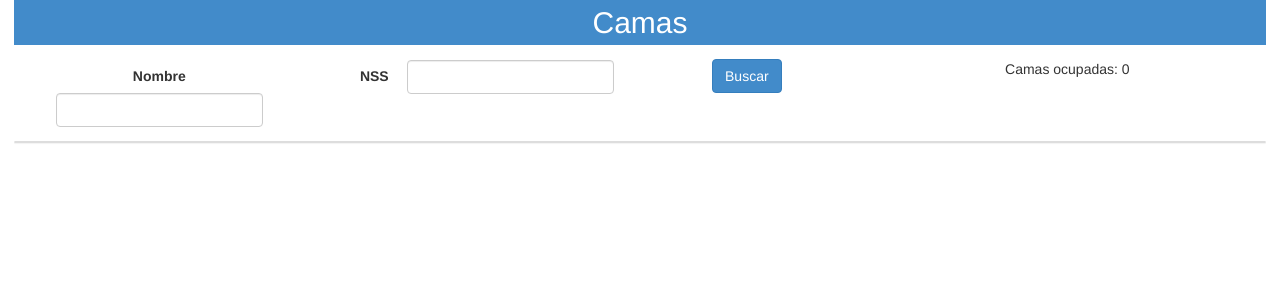
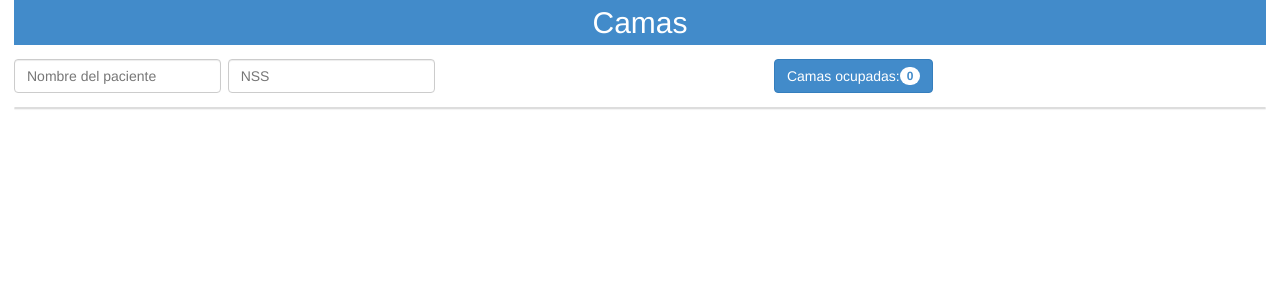
Before and after one commit to Dante7/NotasMedicas, a Django app: page /camas/ in a window 1280 px wide. Shown: the top 300 px of the page. Run offline with Django 3.2, Linux system fonts and the light colour scheme; a user stored in the database is signed in; data comes from the database, SQL or seed files in the repository; data that the repository does not hold is empty; some libraries are stand-ins or nearby versions.

Commit message:
Notas 1.8

```diff
--- a/NotasMedicas/NotasMedicas/templates/camas.html
+++ b/NotasMedicas/NotasMedicas/templates/camas.html
@@ -15,20 +15,16 @@
 	<h2 class="bg-primary">Camas</h2>
 
 	<form action="" class="form-inline busqueda">
-
 		<div class="row">
-			<div  class="form-group col-sm-12 col-xs-12 col-lg-3">
-				<label for="nombre">Nombre</label>
-				<input type="text" class="form-control" id="nombre" name="nombre">
+			<div  class="form-group col-sm-12 col-xs-12 col-lg-2">
+				<input type="text" class="form-control" id="nombre" name="nombre" placeholder="Nombre del paciente">
 			</div>
-			<div  class="form-group col-sm-12 col-xs-12 col-lg-3">
-				<label for="nss">NSS</label>
-				<input type="text" class="form-control" id="nss" name="nss">
+			<div  class="form-group col-sm-12 col-xs-12 col-lg-2">
+				<input type="text" class="form-control" id="nss" name="nss" placeholder="NSS">
 			</div>
-			<div class="form-group col-sm-12 col-xs-12 col-lg-2">
-				<a href="#" class="btn btn-primary" id="BedSearch">Buscar</a>
-			</div>
-			<p>Camas ocupadas: {{n}}</p>
+			<button class="btn btn-primary" type="button">
+				Camas ocupadas:<span class="badge">{{n}}</span>
+			</button>
 		</div>
 	</form>
 
@@ -63,11 +59,11 @@
 					{% for cama in camas %}
 						{% if sect.seccion == cama.seccion %}
 							{% if cama.nombre %}
-								<a href="../formatos/{{cama.nss}}" name="{{cama.nombre}}" class="btn btn-primary btn-lg col-xs-12 col-sm-12 col-lg-1 camas" role="button">
+								<a href="../formatos/{{cama.nss}}" name="{{cama.nombre}}" class="btn btn-primary btn-lg col-xs-5 col-sm-5 col-lg-1 camas" role="button">
 									{{cama.cama}}
 								</a>
 							{% else %}
-								<a href="../formatos/{{cama.nss}}" name="{{cama.nombre}}" class="btn btn-default btn-lg col-xs-12 col-sm-12 col-lg-1 camas" role="button">
+								<a href="../formatos/{{cama.nss}}" name="{{cama.nombre}}" class="btn btn-default btn-lg col-xs-5 col-sm-5 col-lg-1 camas" role="button">
 									{{cama.cama}}
 								</a>
 							{% endif %}
--- a/NotasMedicas/NotasMedicas/templates/ingreso.html
+++ b/NotasMedicas/NotasMedicas/templates/ingreso.html
@@ -9,9 +9,6 @@
 	});
 </script>
 	<h2 class="bg-primary">Ingreso</h2>
-	<div class="pacAlta">
-		<a href="../paciente" class="btn btn-primary btn-lg">Nuevo paciente</a>
-	</div>
 	<form action="" class="form-horizontal" role="form" method="post" id="captura">{% csrf_token %}
 		<table class="table table-condensed">
 			{% for campo in form  %}
--- a/NotasMedicas/captura/forms.py
+++ b/NotasMedicas/captura/forms.py
@@ -120,6 +120,7 @@ class FrmEvolucion(ModelForm):
 
 class FrmRevision(ModelForm):
 	"""Formulario de llenado de notas"""
+	#fecha = forms.DateField(widget=forms.DateInput(attrs={'class':'form-control'}), input_formats=input_formats)
 	def __init__(self, *args, **kwargs):
 		super(FrmRevision, self).__init__(*args, **kwargs)
 		for myField in self.fields:
--- a/NotasMedicas/captura/views.py
+++ b/NotasMedicas/captura/views.py
@@ -50,6 +50,7 @@ def Formatos(request, nss):
 	datos = EstructuraEch.objects.all()
 	paciente = Tbl1Paciente.objects.filter(nss=nss)
 	paciente = Tbl1Paciente.objects.filter(nss=nss)
+	paciente = Tbl1Paciente.objects.filter(nss=nss)
 	resultado = {'datos':datos, 'paciente':paciente}
 	return render_to_response(template, resultado, context_instance=RequestContext(request))
 
@@ -66,7 +67,8 @@ def Camas(request):
 	camas = CamaPaciente.objects.all()
 	nom = CamaPaciente.objects.filter(nss__isnull=False).order_by('nombre')
 	for row in nom:
-		nombres.append(row.nombre)
+		nombre = row.nombre
+		nombres.append(nombre)
 		pass
 	#print nombres
 	n = CamaPaciente.objects.filter(nss__isnull=False).count()
@@ -102,7 +104,8 @@ def CapEvolucion(request,nss):
 		formulario.fields["nss"].initial = nss
 		if formulario.is_valid():
 			formulario.save()
-			resultado = {'form':formulario, 'folio': request.session['folio']}
+			resultado = {'form':formulario}
+			return HttpResponseRedirect('/formatos/'+nss)
 		else:
 			resultado = {'form':formulario}
 		return render_to_response(template, resultado, context_instance=RequestContext(request))
@@ -122,7 +125,8 @@ def CapRevision(request,nss):
 		formulario.fields["nss"].initial = nss
 		if formulario.is_valid():
 			formulario.save()
-			resultado = {'form':formulario, 'folio': request.session['folio']}
+			resultado = {'form':formulario}
+			return HttpResponseRedirect('/formatos/'+nss)
 		else:
 			resultado = {'form':formulario}
 		return render_to_response(template, resultado, context_instance=RequestContext(request))
```
Also changed, not shown: NotasMedicas/NotasMedicas/static/js/codigo.js (+45 -3 lines), NotasMedicas/NotasMedicas/templates/menu.html (+4 -4 lines).
